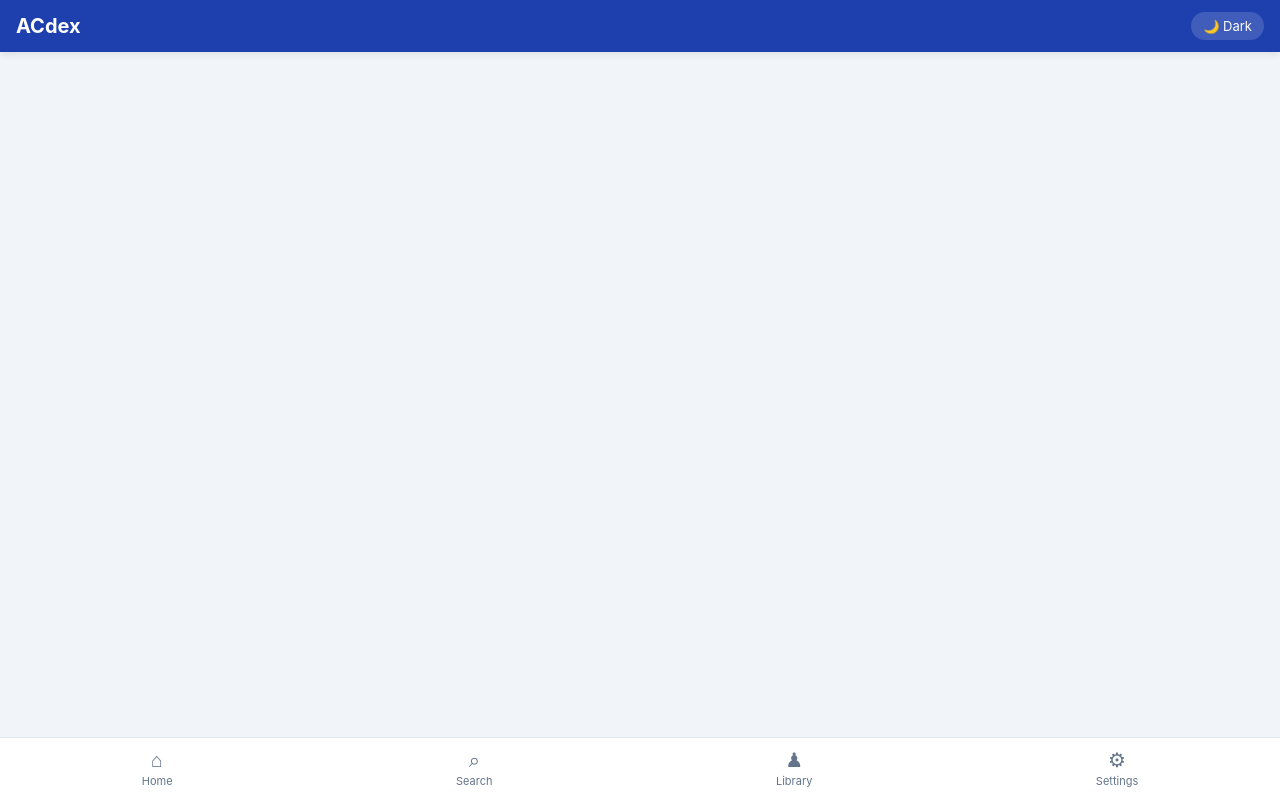
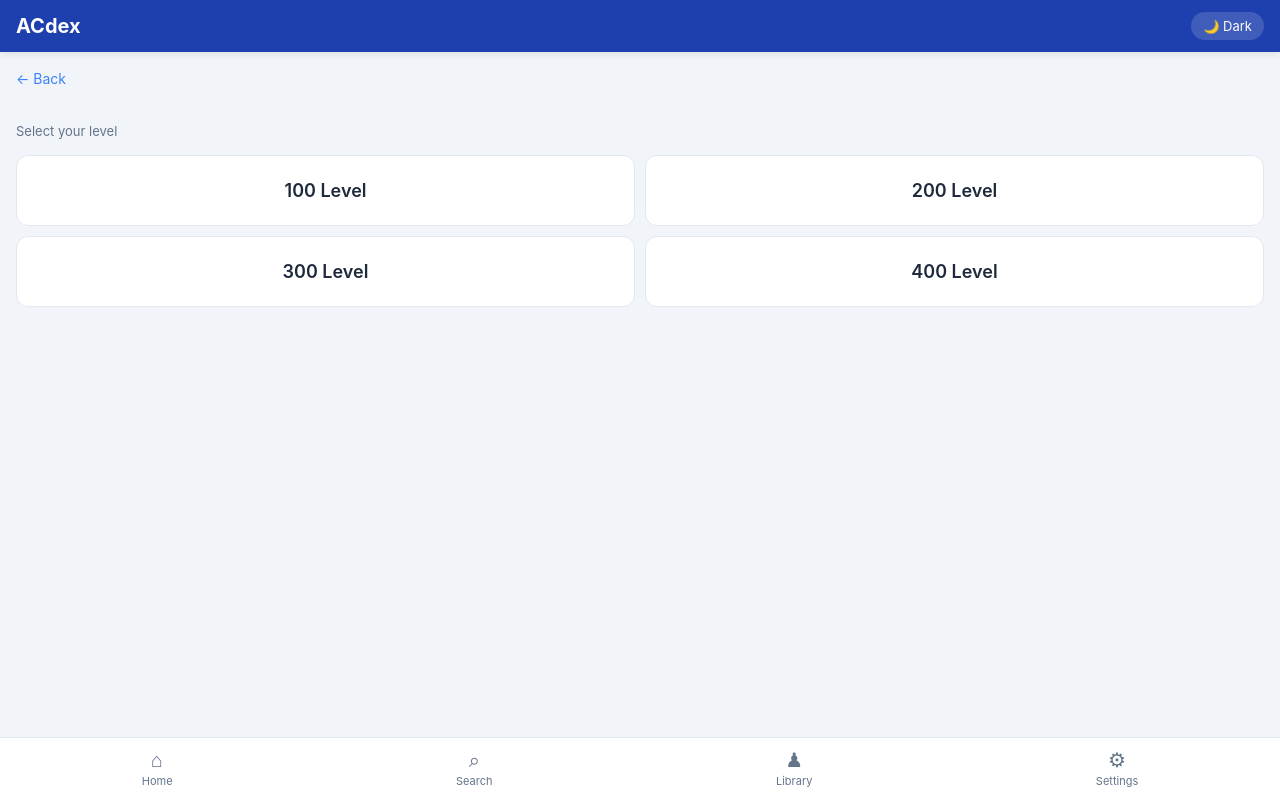
Before and after one commit to Abuskw/acdex, a React (Vite) app in the folder client/: page /levels/1 in a window 1280 px wide. Built offline with nearby package versions, Linux system fonts and the light colour scheme.

Commit message:
Restructure to Faculty > Course > Level > PDFs

```diff
--- a/client/src/App.jsx
+++ b/client/src/App.jsx
@@ -4,7 +4,6 @@ import BottomNav from './components/BottomNav'
 import PDFViewer from './components/PDFViewer'
 import Home from './pages/Home'
 import Faculty from './pages/Faculty'
-import Department from './pages/Department'
 import Level from './pages/Level'
 import Course from './pages/Course'
 import Search from './pages/Search'
@@ -12,7 +11,7 @@ import Library from './pages/Library'
 import Settings from './pages/Settings'
 import Upload from './pages/Upload'
 import Admin from './pages/Admin'
-
+import Levels from './pages/Levels'
 function App() {
   const [dark, setDark] = useState(() => {
     return localStorage.getItem('darkMode') === 'true'
@@ -77,7 +76,7 @@ function App() {
         <Routes>
           <Route path="/" element={<Home {...props} />} />
           <Route path="/faculty/:id" element={<Faculty {...props} />} />
-          <Route path="/department/:id" element={<Department {...props} />} />
+          <Route path="/levels/:courseId" element={<Levels {...props} />} />
           <Route path="/level/:deptId/:level" element={<Level {...props} />} />
           <Route path="/course/:id" element={<Course {...props} />} />
           <Route path="/search" element={<Search {...props} />} />
--- a/client/src/pages/Faculty.jsx
+++ b/client/src/pages/Faculty.jsx
@@ -5,14 +5,22 @@ import Breadcrumbs from '../components/Breadcrumbs'
 function Faculty({ API, t }) {
   const { id } = useParams()
   const nav = useNavigate()
+  const [faculty, setFaculty] = useState(null)
+  const [courses, setCourses] = useState([])
   const [departments, setDepartments] = useState([])
-  const [faculty, setFaculty] = useState(null)
 
   useEffect(() => {
     fetch(`${API}/api/faculties`).then(r => r.json()).then(d => {
       setFaculty(d.find(f => f.id == id))
     })
-    fetch(`${API}/api/faculties/${id}/departments`).then(r => r.json()).then(setDepartments)
+    fetch(`${API}/api/faculties/${id}/departments`).then(r => r.json()).then(d => {
+      setDepartments(d)
+      // Fetch courses for each department
+      fetch(`${API}/api/courses`).then(r => r.json()).then(allCourses => {
+        const deptIds = d.map(dept => dept.id)
+        setCourses(allCourses.filter(c => deptIds.includes(c.departmentId)))
+      })
+    })
   }, [id])
 
   return (
@@ -23,32 +31,40 @@ function Faculty({ API, t }) {
       ]} />
 
       <h2 style={{ fontSize: 20, fontWeight: 700, marginBottom: 16 }}>{faculty?.name}</h2>
+      <p style={{ color: t.sub, fontSize: 13, marginBottom: 16 }}>Select your course of study</p>
 
-      <div style={{ display: 'grid', gap: 10 }}>
-        {departments.map(d => (
+      <div style={{ display: 'grid', gap: 20 }}>
+        {departments.map(dept => {
+          const deptCourses = courses.filter(c => c.departmentId === dept.id)
+          if (deptCourses.length === 0) return null
+          return (
+            <div key={dept.id}>
+              <h3 style={{ fontSize: 14, fontWeight: 600, color: t.sub, marginBottom: 8, paddingLeft: 4 }}>
+                {dept.name}
+              </h3>
+              <div style={{ display: 'grid', gap: 8 }}>
+                {deptCourses.map(c => (
                   <button
-            key={d.id}
-            onClick={() => nav(`/department/${d.id}`, {
-              state: {
-                deptName: d.name,
-                facultyName: faculty?.name,
-                facultyId: faculty?.id
-              }
-            })}
+                    key={c.id}
+                    onClick={() => nav(`/levels/${c.id}`, { state: { courseName: c.title, courseCode: c.code } })}
                     style={{
                       background: t.card,
                       border: `1px solid ${t.border}`,
-              borderRadius: 12,
-              padding: 16,
+                      borderRadius: 10,
+                      padding: '14px 16px',
                       textAlign: 'left',
                       cursor: 'pointer',
                       color: t.text,
-              fontSize: 15
+                      fontSize: 14
                     }}
                   >
-            {d.name}
+                    <strong>{c.code}</strong> - {c.title}
                   </button>
                 ))}
+              </div>
+            </div>
+          )
+        })}
       </div>
     </div>
   )
--- /dev/null
+++ b/client/src/pages/Levels.jsx
@@ -0,0 +1,49 @@
+import { useState } from 'react'
+import { useParams, useNavigate, useLocation } from 'react-router-dom'
+import Breadcrumbs from '../components/Breadcrumbs'
+
+function Levels({ t }) {
+  const { courseId } = useParams()
+  const nav = useNavigate()
+  const location = useLocation()
+  const { courseName, courseCode } = location.state || {}
+  const levels = [100, 200, 300, 400]
+
+  return (
+    <div className="fade-in" style={{ padding: 16 }}>
+      <button onClick={() => nav(-1)} style={{
+        background: 'transparent', border: 'none', color: t.accent, fontSize: 14, cursor: 'pointer', marginBottom: 16
+      }}>
+        ← Back
+      </button>
+
+      <h2 style={{ fontSize: 20, fontWeight: 700, marginBottom: 4 }}>{courseCode}</h2>
+      <p style={{ color: t.sub, fontSize: 14, marginBottom: 20 }}>{courseName}</p>
+      <p style={{ color: t.sub, fontSize: 13, marginBottom: 16 }}>Select your level</p>
+
+      <div style={{ display: 'grid', gridTemplateColumns: '1fr 1fr', gap: 10 }}>
+        {levels.map(level => (
+          <button
+            key={level}
+            onClick={() => nav(`/level/${courseId}/${level}`, { state: { courseName, courseCode } })}
+            style={{
+              background: t.card,
+              border: `1px solid ${t.border}`,
+              borderRadius: 12,
+              padding: 24,
+              textAlign: 'center',
+              cursor: 'pointer',
+              color: t.text,
+              fontSize: 18,
+              fontWeight: 600
+            }}
+          >
+            {level} Level
+          </button>
+        ))}
+      </div>
+    </div>
+  )
+}
+
+export default Levels
```
Lines whose indentation alone changed are shown as unchanged.
